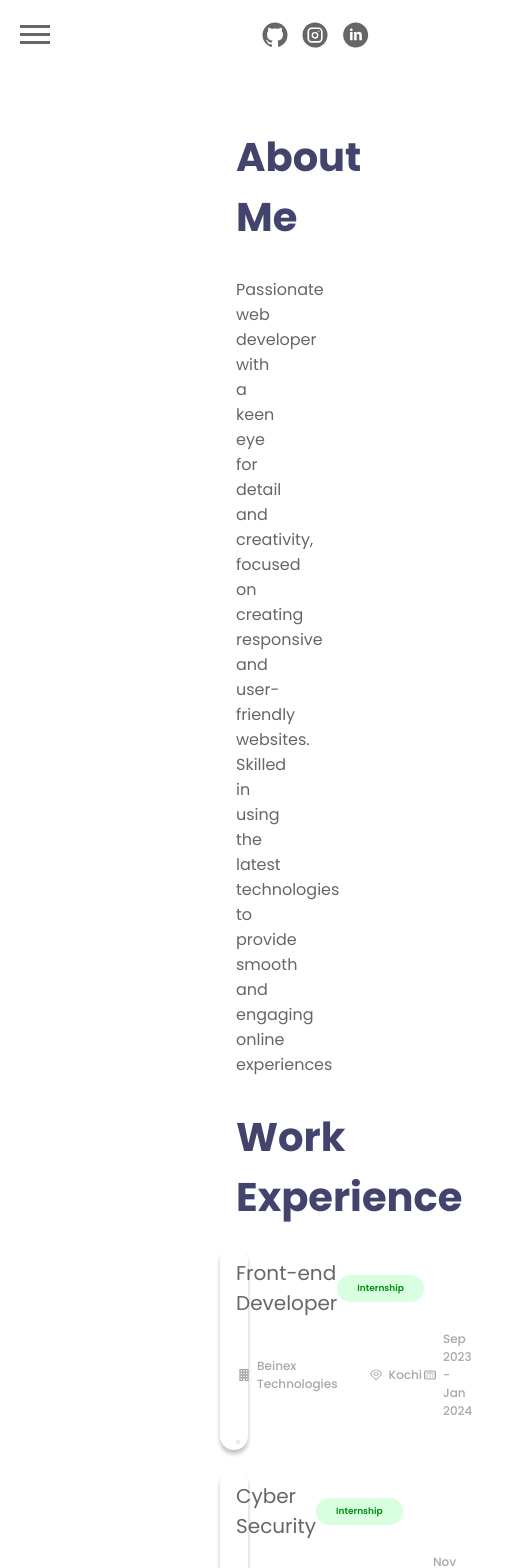
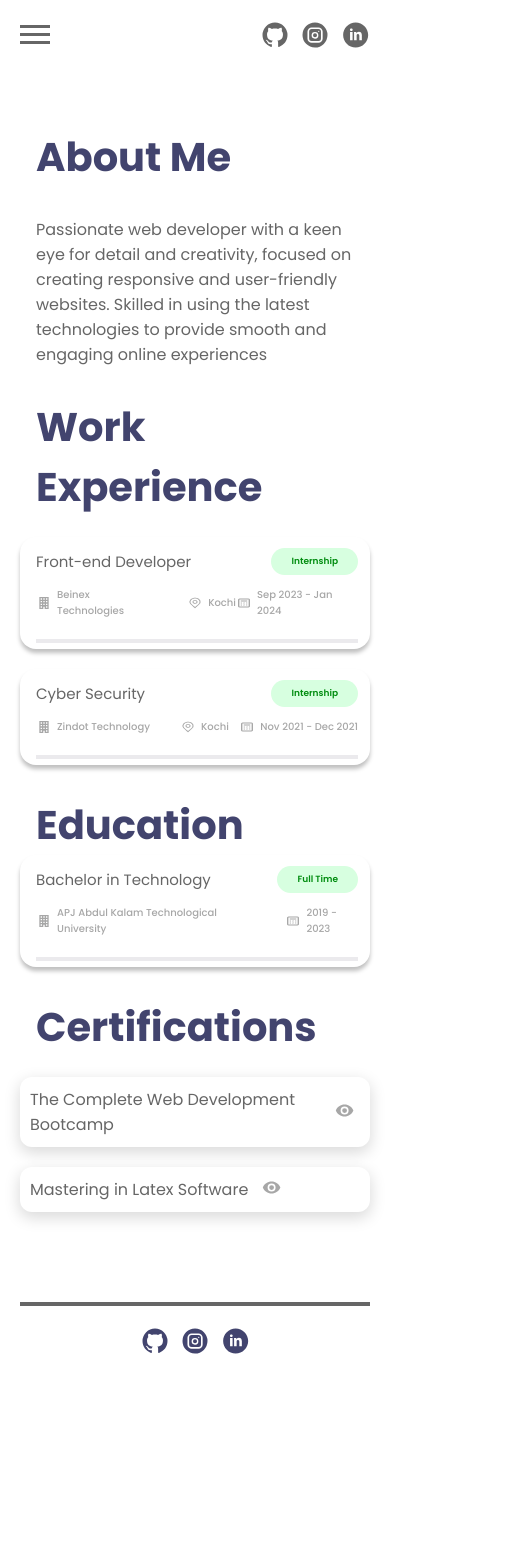
Before and after one commit to Arundath2001/my-portfolio, a React (Create React App) app: page /about in a window 390 px wide. Shown: the top 1568 px of the page, 517 px wide, since content can reach past the window. After the commit the page ends 1383 px from the top, so only its background shows below. Built offline with nearby package versions, Linux system fonts and the light colour scheme.

Commit message:
new commit

```diff
--- a/src/App.css
+++ b/src/App.css
@@ -33,9 +33,10 @@
 }
 
 .hamburger {
-  display: none; /* Hide by default on desktop */
+  display: none;
   cursor: pointer;
   z-index: 1100;
+  overflow: hidden;
 }
 
 .hamburger .line {
@@ -44,6 +45,10 @@
   background-color: #666666;
   margin: 5px 0;
   transition: transform 0.3s ease;
+}
+
+.no-scroll {
+  overflow: hidden;
 }
 
 .hamburger.open .line:nth-child(1) {
@@ -64,7 +69,7 @@
   left: 0;
   width: 100%;
   height: 100%;
-  background-color: rgba(255, 255, 0, 0.9); /* Yellow background with opacity */
+  background-color: rgba(255, 255, 0, 1);
   display: none;
   flex-direction: column;
   align-items: center;
@@ -147,12 +152,34 @@
   display: flex;
   align-items: center;
   justify-content: center;
-  transition: transform 1.5s;
-
+  transition: transform 1.2s;
   img{
     width: 350px;
     height: 350px;
     border-radius: 50%;
+  }
+}
+
+.toright{
+  animation: toright 1.2s forwards;
+  transform: translateX(-100%);
+}
+
+.totleft{
+  animation: toleft 1.2s forwards;
+  transform: translateX(100%);
+
+}
+
+@keyframes toleft{
+  to{
+    transform: translateX(0);
+  }
+}
+
+@keyframes toright{
+  to{
+    transform: translateX(0);
   }
 }
 
@@ -626,10 +653,47 @@ h5{
   .linenavbar{
     padding: 0px;
   }
+
+  .linenavbar
+  .hamburger{
+    display: none;
+  }
+
+  .linenavbar_line{
+    margin-bottom: 20px;
+  }
+
+  .linenavbar > .linenavbar_nav{
+    justify-content: center;
+  }
+
+  .about{
+    padding: 0px;
+  }
+
+  .contact > h1{
+      font-size: 19px;
+  }
+
+  .iconpara_text{
+    font-size: 10px;
+  }
+
+  .workcard h4{
+    font-size: 15px;
+  }
+
+  .certification_data
+  .certification_para{
+    font-size: 16px;
+  }
 }
 
 
 
 @media (max-width: 480px) {
-
+  .linenavbar
+  .hamburger{
+    display: none;
+  }
 }
--- a/src/components/Education.js
+++ b/src/components/Education.js
@@ -3,7 +3,7 @@ import Workcard from "./Workcard";
 
 function Education(){
 
-    const education = [{ course : "Bachelor in Electronics & Communication" , type : "Full Time"  , college : "APJ Abdul Kalam Technological University" , date : "2019 - 2023"}];
+    const education = [{ course : "Bachelor in Technology" , type : "Full Time"  , college : "APJ Abdul Kalam Technological University" , date : "2019 - 2023"}];
 
     return(
         <div className="education">
--- a/src/components/Homemain.js
+++ b/src/components/Homemain.js
@@ -4,6 +4,7 @@ import arundath from "../assets/Arundath.jpg";
 function Homemain() {
     return (
         <div className="homemain">
+            <div className="toright">
             <div className="homemain_left">
                 <h1>Hi <span className="wave">👋</span>,<br />
                     My name is<br />
@@ -11,8 +12,11 @@ function Homemain() {
                     I build things for web
                 </h1>
             </div>
+            </div>
+            <div className="totleft">
             <div className="homemain_right">
                 <img src={arundath} alt="arundath" />
+            </div>
             </div>
         </div>
     );
--- a/src/components/Iconpara.js
+++ b/src/components/Iconpara.js
@@ -5,7 +5,7 @@ function Iconpara(props){
     return(
         <div className="iconpara">
 
-            <img src={props.img} alt={props} />
+            <img src={props.img} alt={props.text} />
             <p className="iconpara_text">{props.text}</p>
         </div>
     );
--- a/src/components/NavbarTop.js
+++ b/src/components/NavbarTop.js
@@ -1,4 +1,4 @@
-import React, { useState } from "react";
+import React, { useState, useEffect } from "react";
 import Icongroup from "./Icongroup";
 import { Link } from "react-router-dom";
 import { HashLink } from "react-router-hash-link";
@@ -9,6 +9,14 @@ function NavbarTop(props) {
     const toggleMenu = () => {
         setMenuOpen(!menuOpen);
     };
+
+    useEffect(() => {
+        if (menuOpen) {
+            document.body.classList.add('no-scroll');
+        } else {
+            document.body.classList.remove('no-scroll');
+        }
+    }, [menuOpen]);
 
     return (
         <nav className={`navbartop ${props.addclass}`}>
```
